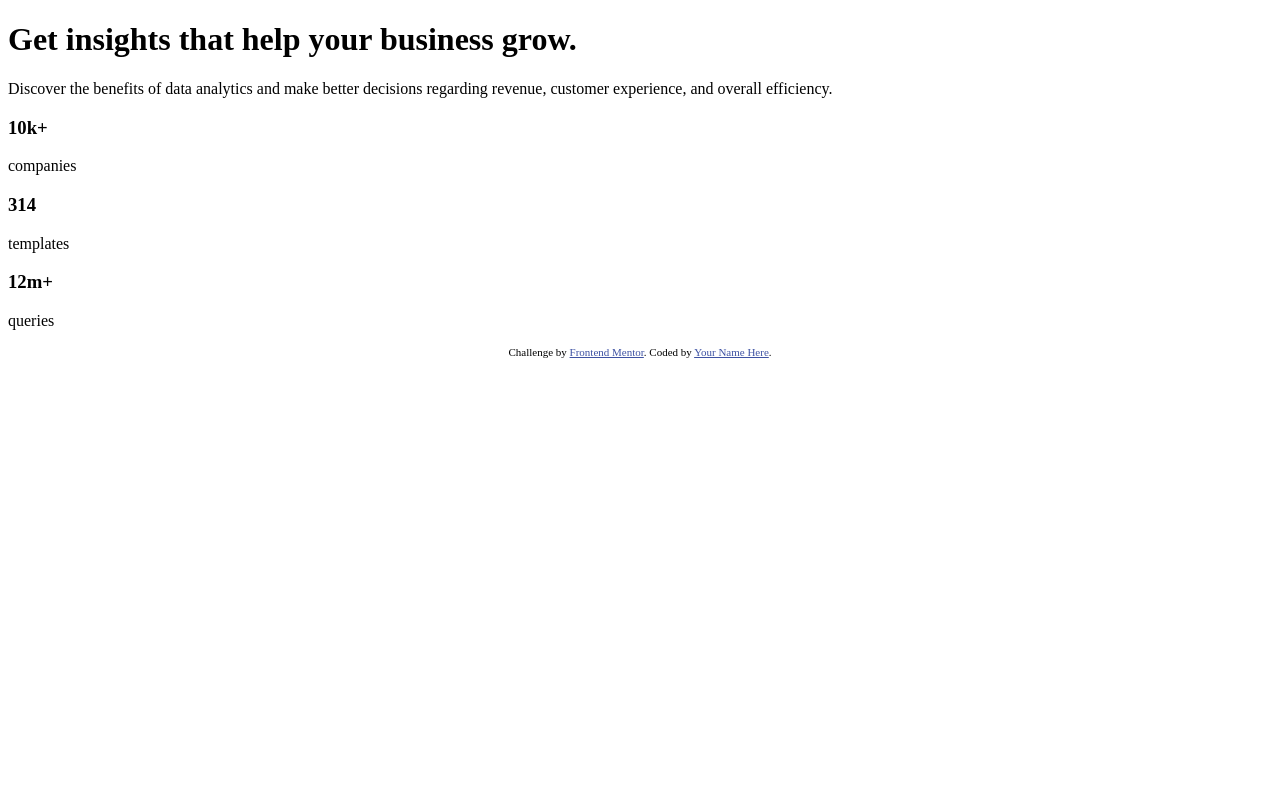
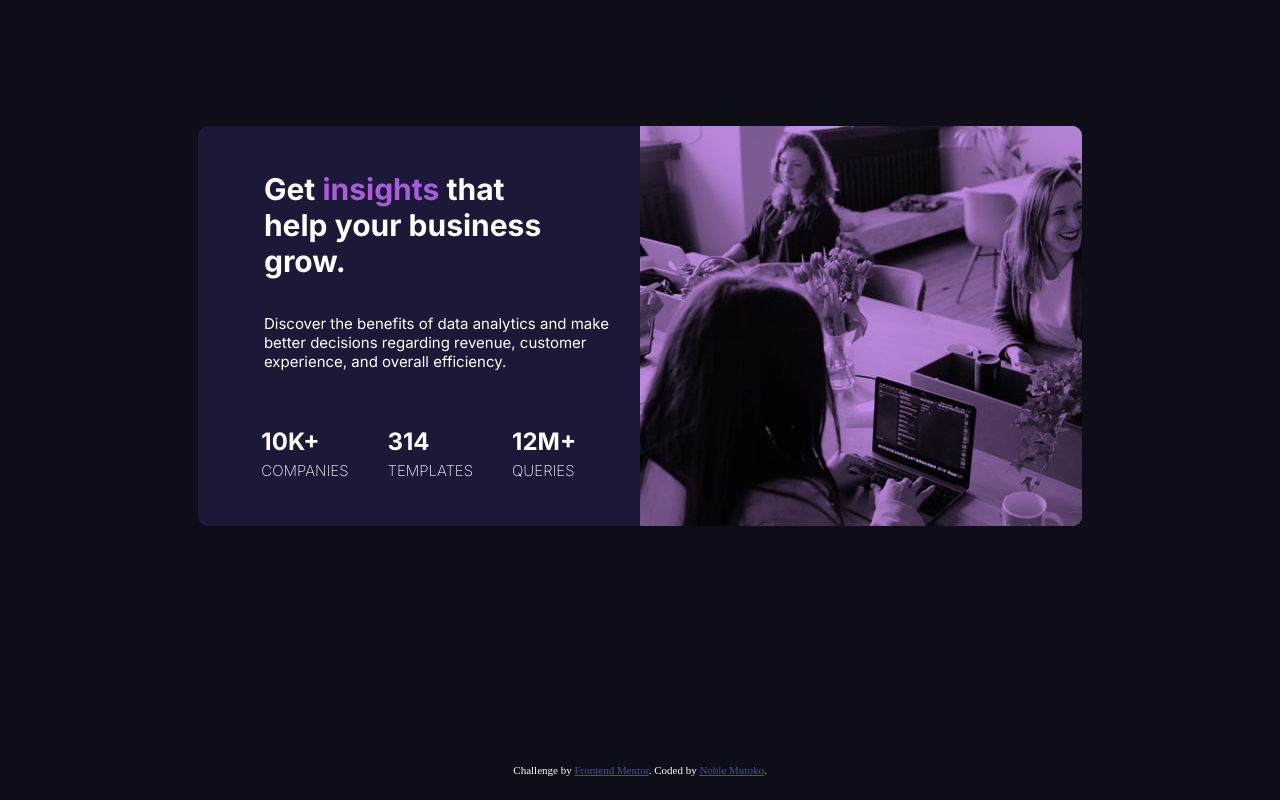
Before and after one commit to codeplayer12/stats_preview_card_component, a plain HTML site: page index.html in a window 1280 px wide. Drawn offline with Linux system fonts and the light colour scheme.

Commit message:
first draft design for desktop views

```diff
--- a/index.html
+++ b/index.html
@@ -5,52 +5,61 @@
   <meta name="viewport" content="width=device-width, initial-scale=1.0"> <!-- displays site properly based on user's device -->
 
   <link rel="icon" type="image/png" sizes="32x32" href="./images/favicon-32x32.png">
+  <link rel="stylesheet" href="./style.css">
 
   <title>Frontend Mentor | Stats preview card component</title>
 
   <!-- Feel free to remove these styles or customise in your own stylesheet 👍 -->
-  <style>
-    .attribution { font-size: 11px; text-align: center; }
-    .attribution a { color: hsl(228, 45%, 44%); }
-  </style>
 </head>
 <body>
+  <div class="main">
+    <div class="card">
 
+      <div class="section-text">
         <h1>
-
-    Get insights that help your business grow.
+          Get <span class="highlight">insights</span> that help your business grow.
         </h1>
 
         <p>
           Discover the benefits of data analytics and make better decisions regarding revenue, customer
           experience, and overall efficiency.
-
         </p>
-
+        <div class="company-stats">
+          <div class="company-items">
             <h3>
               10k+
             </h3>
             <p>
               companies
             </p>
-
+          </div>
+            <div class="company-items">
               <h3>
                 314
               </h3>
               <p>
-
                 templates
               </p>
+            </div>
+            <div class="company-items">
               <h3>
                 12m+
               </h3>
               <p>
                 queries
               </p>
+            </div>
+        </div>
+      </div>
+      <div class="side-image">
+        <div class="overlay"></div>
+      </div>
+    </div>
+  </div>
 
   <div class="attribution">
     Challenge by <a href="https://www.frontendmentor.io?ref=challenge" target="_blank">Frontend Mentor</a>.
-    Coded by <a href="#">Your Name Here</a>.
+    Coded by <a href="#">Noble Mutoko</a>.
   </div>
 </body>
 </html>
--- /dev/null
+++ b/style.css
@@ -0,0 +1,120 @@
+@import url('https://fonts.googleapis.com/css2?family=Inter:wght@200;400;700&family=Lexend+Deca&display=swap');
+
+:root{
+    --primary-dark-blue: hsl(233,27%,7%);
+    --primary-dark-saturated: hsl(244,38%,16%);
+    --primary-soft-violet: hsl(277,64%,61%);
+
+    --neutral-white: hsl(0,0%,100%);
+    --neutral-main-paragraph: hsla(0,0%,100%,0.75);
+    --neutral-stat-heading: hsla(0,0%,100%,0.6);
+}
+
+body{
+    font-size: 15px;
+    background-color: var(--primary-dark-blue);
+    color:var(--neutral-white);
+}
+.card{
+    background-color:var(--primary-dark-saturated);
+    width:70%;
+    display: flex;
+    margin: auto;
+    border-radius: 10px;
+    margin-top: 10%;
+}
+
+h1{
+    font-family: 'Inter', sans-serif;
+    font-weight: 700;
+    margin-left: 15%;
+    width:70%;
+    text-align: start;
+    margin-top: 10%;
+}
+.section-text{
+    height: 400px;
+    display: flex;
+    flex-direction: column;
+    /* justify-content: start; */
+    /* align-items: start; */
+    width: 100%;
+    box-sizing: border-box;
+}
+.section-text p{
+    font-family: 'Inter', sans-serif;
+    font-weight: 400;
+    text-align: start;
+    width:80%;
+    margin-left: 15%;
+}
+.company-stats{
+    margin:auto;
+    width:80%;
+    display:flex;
+    justify-content: space-around;
+}
+.company-items{
+    justify-content: start;
+    align-items:flex-start;
+}
+.company-items p{
+    text-transform: uppercase;
+    font-family: 'Inter', sans-serif;
+    font-weight: 200;
+    margin-left: 0;
+    line-height: 0;
+}
+.company-items h3{
+    text-transform: uppercase;
+    font-family: 'Inter', sans-serif;
+    font-weight: 700;
+    font-size: 1.5rem;
+    margin: 0 auto;
+}
+.highlight{
+    color: var(--primary-soft-violet);
+}
+
+
+.side-image{
+    position: relative;
+    background-image: url('./images/image-header-desktop.jpg');
+    box-sizing:border-box;
+    width: 100%;
+    border-top-right-radius: 10px;
+    border-bottom-right-radius: 10px;
+    z-index: 0;
+}
+
+.side-image::after{
+    content: "";
+    position: absolute;
+    top: 0;
+    left: 0;
+    width: 100%;
+    height: 100%;
+    background-color: var(--primary-soft-violet);
+    z-index: 1;
+    border-top-right-radius: 10px;
+    border-bottom-right-radius: 10px;
+    opacity: 0.7;
+    mix-blend-mode: multiply;
+}
+.overlay{
+    background-color: var(--primary-soft-violet);
+}
+.attribution{
+    position:absolute;
+    bottom:3%;
+    left:0;
+    right:0;
+    text-align: center;
+    font-size: 11px;
+}
+.attribution a { color: hsl(228, 45%, 44%); }
+
+
+@media (min-width:375px){
+
+}
```
Lines whose indentation alone changed are shown as unchanged.
